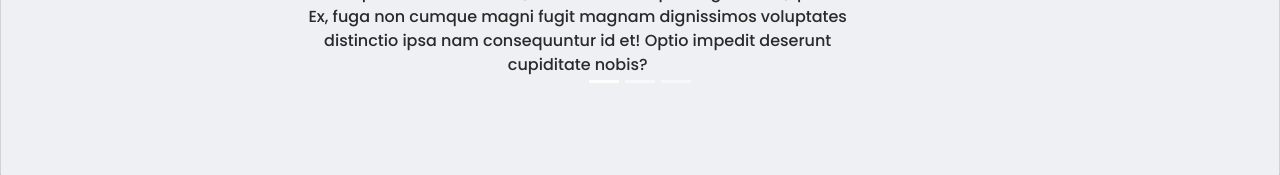
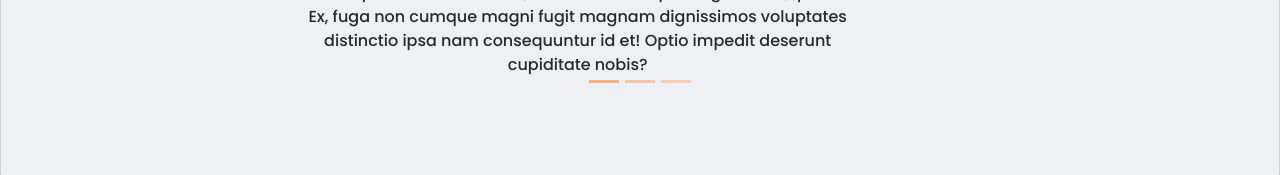
Before and after one commit to martipurull/M2_D3, a plain HTML site: page index.html in a window 1280 px wide. Shown: the part 3479-3654 px from the top of the page. Drawn offline with nearby package versions, Linux system fonts and the light colour scheme.

Commit message:
indicators are back

```diff
--- a/styles.css
+++ b/styles.css
@@ -58,17 +58,13 @@ p {
   transform: scale(1.05);
 }
 
-/* .carousel .carousel-indicators li {
+.carousel .carousel-indicators li {
   background-color: #faab73;
 }
 
 .carousel .carousel-indicators li.active {
   color: #ff8e3c;
 }
-
-.carousel a {
-  color: #ff8e3c;
-} */
 
 footer {
   background-color: black;
```
